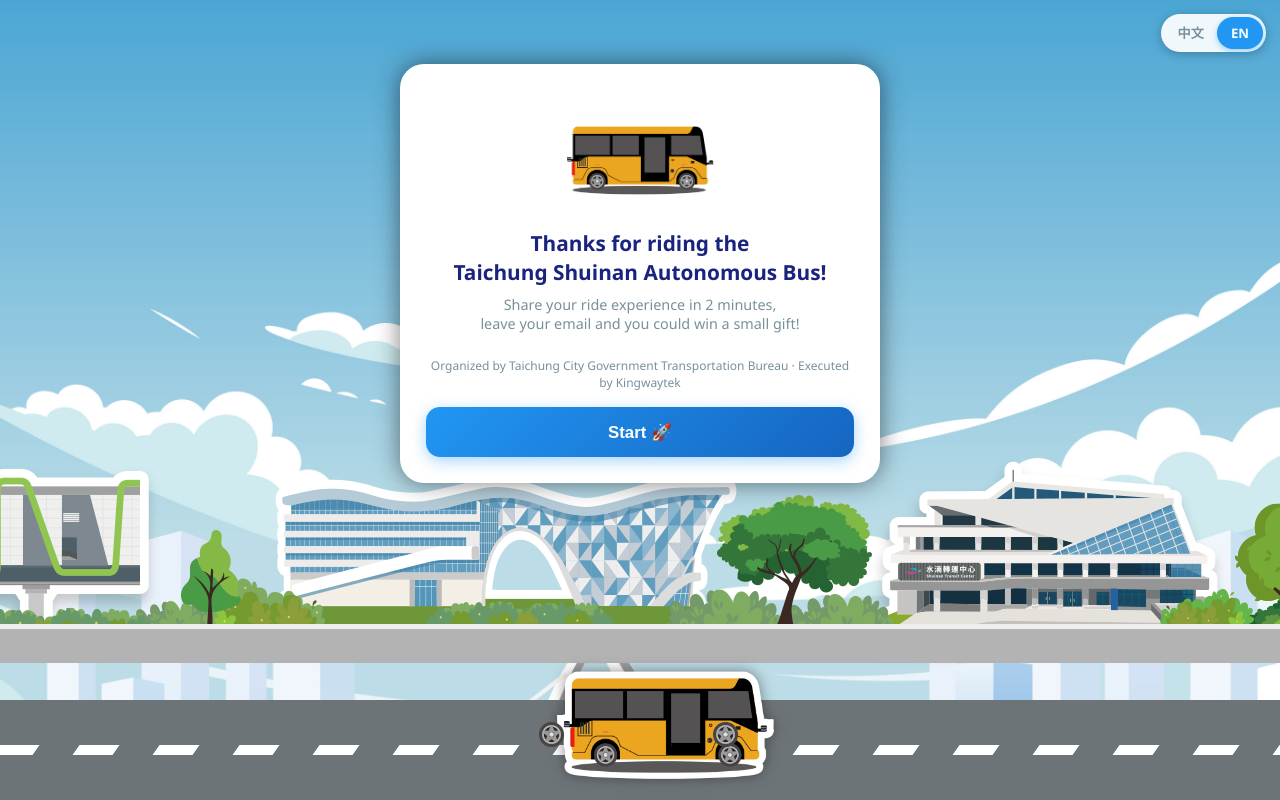
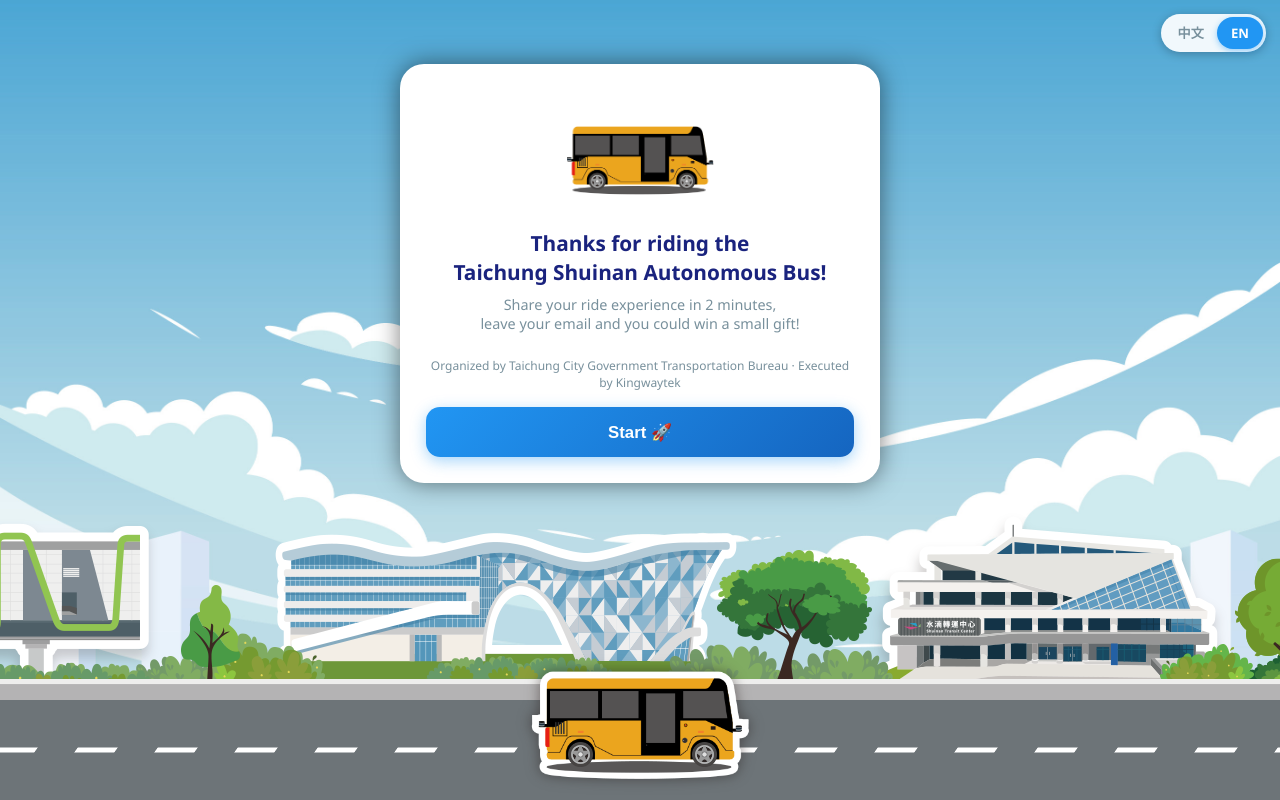
Before and after one commit to farlander77/design, a plain HTML site: page survey/index.html in a window 1280 px wide. Drawn offline with Linux system fonts and the light colour scheme.

Commit message:
Add files via upload

```diff
--- a/survey/index.html
+++ b/survey/index.html
@@ -55,7 +55,7 @@ body {
 
 .moving-map {
   position: absolute;
-  bottom: 65px;
+  bottom: 10px;
   left: 50%;
   transform: translateX(-50%);
   width: 100%;
@@ -98,7 +98,7 @@ body {
   left: -20px;          /* 左右多延伸一點，避免斜切後邊緣露出空隙 */
   right: -20px;
   top: 50%;
-  height: 10px;         /* 白線粗細 */
+  height: 5px;         /* 白線粗細 */
 
   background: repeating-linear-gradient(
     90deg,
@@ -118,21 +118,21 @@ body {
 .autobus{
     position: absolute;
     bottom: 0px;
-    left: calc(50% - 100px);
+    left: calc(50% - 125px);
     z-index: -1;
 }
 
 .wheel1{
     position: absolute;
-    bottom: 53px;
-    left: calc(50% - 101px);
+    bottom: 33px;
+    left: calc(50% - 72px);
     z-index: -1;
 }
 
 .wheel2{
     position: absolute;
-    bottom: 53px;
-    left: calc(50% + 73px);
+    bottom: 33px;
+    left: calc(50% + 52px);
     z-index: -1;
 }
 
```
